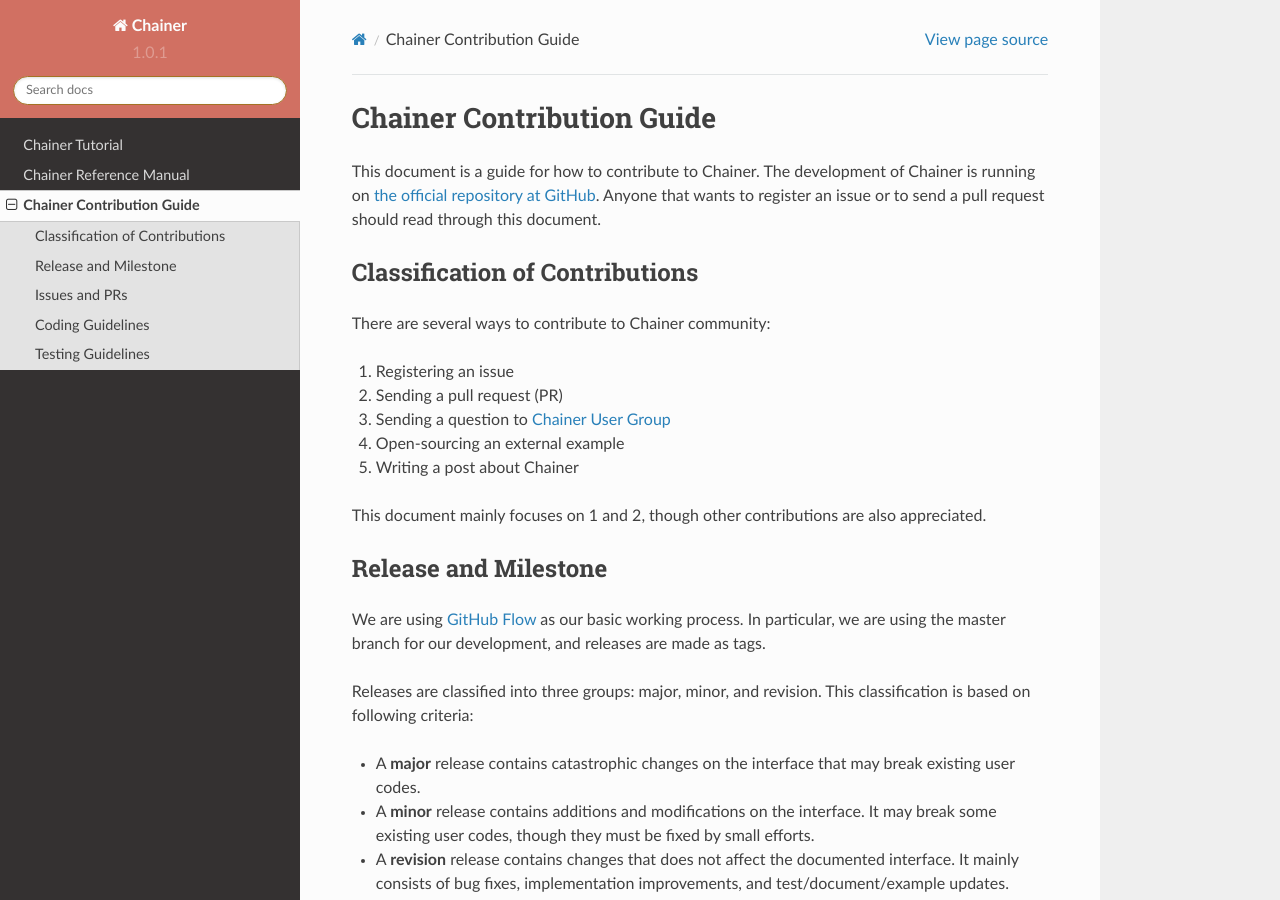
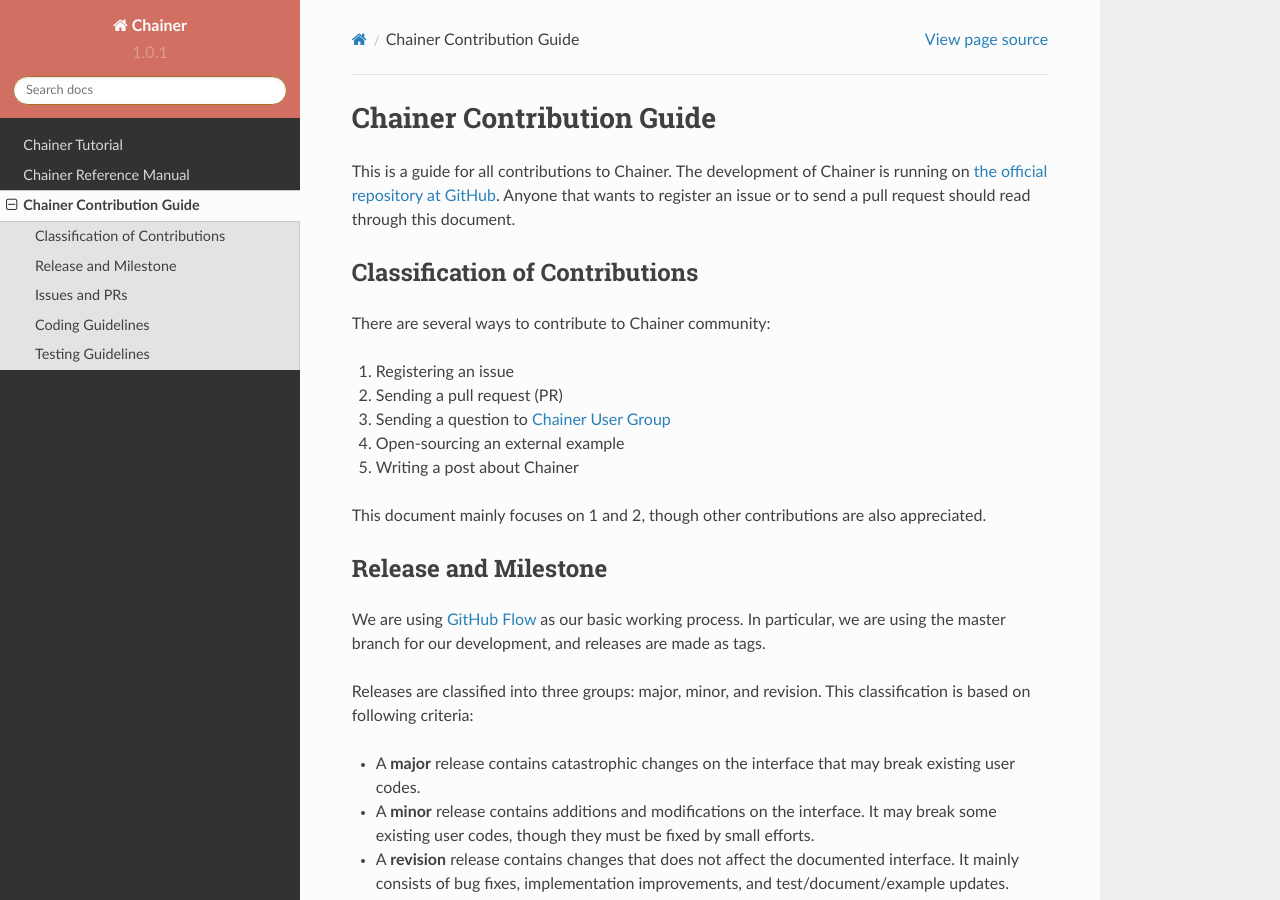
Before and after one commit to mitmul/intel-chainer, a Sphinx documentation site: the page built from docs/source/contribution.rst, in a window 1280 px wide and 900 px high. Built offline with Sphinx 7.4.7 and the Read the Docs theme 2.0.0, drawn with Linux system fonts in a browser that asks for light colours.

Commit message:
Fix an expression

```diff
--- a/docs/source/contribution.rst
+++ b/docs/source/contribution.rst
@@ -1,7 +1,7 @@
 Chainer Contribution Guide
 ==========================
 
-This document is a guide for how to contribute to Chainer.
+This is a guide for all contributions to Chainer.
 The development of Chainer is running on `the official repository at GitHub <https://github.com/pfnet/chainer>`_.
 Anyone that wants to register an issue or to send a pull request should read through this document.
 
```
